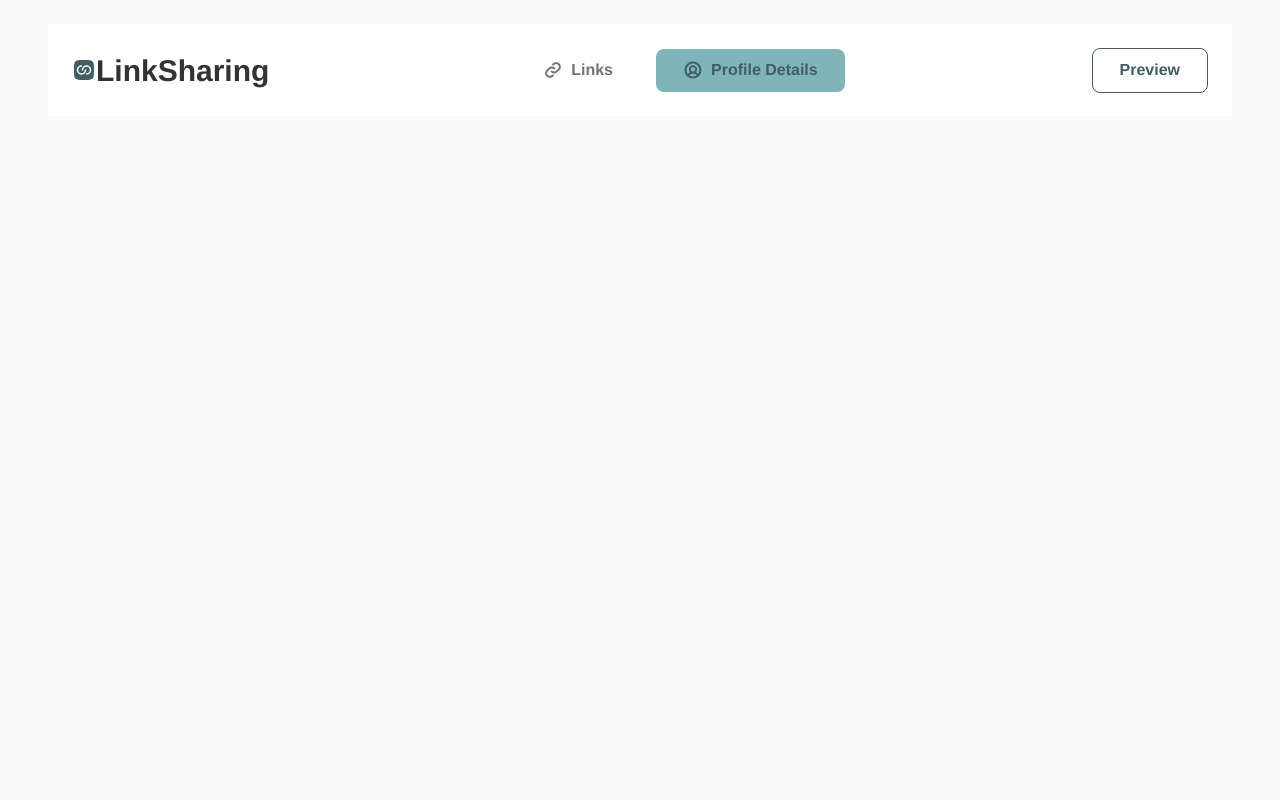
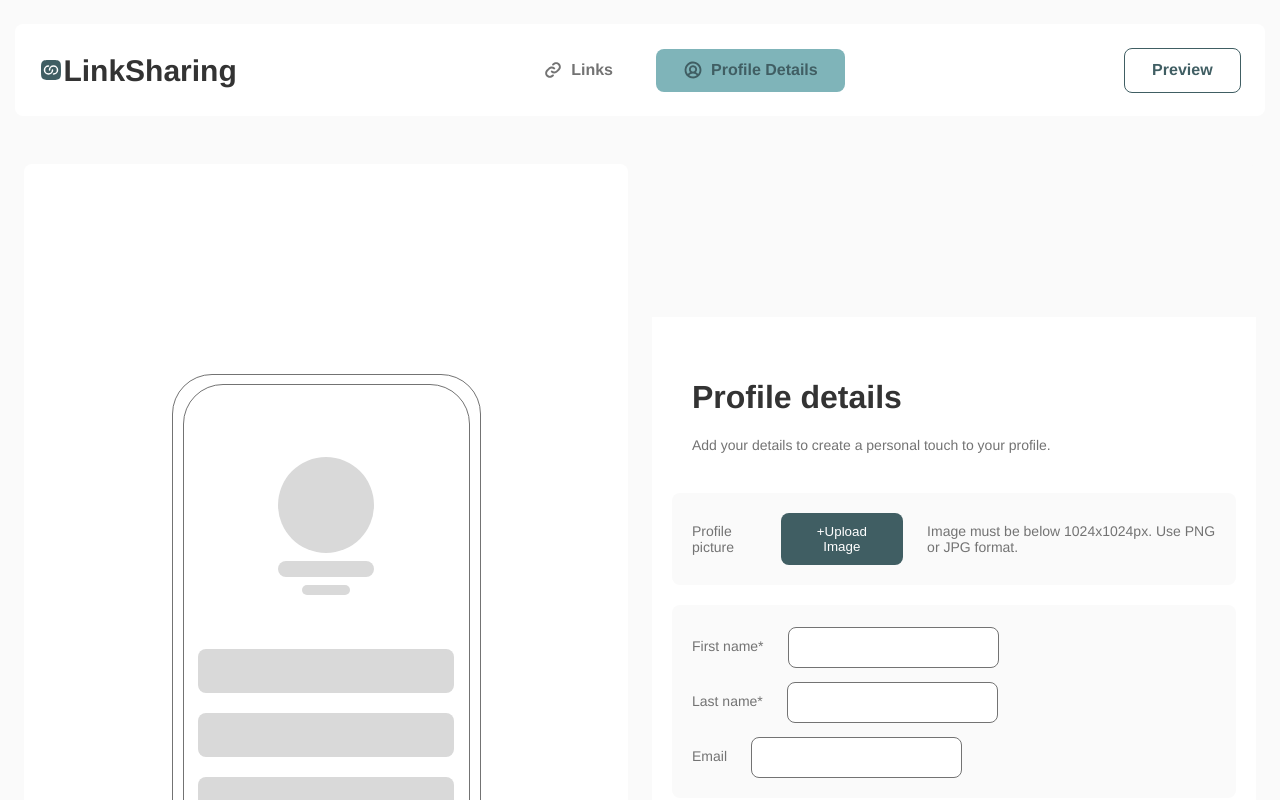
Before and after one commit to jspvg/link-sharing-app, a React (Vite) app: page /profile in a window 1280 px wide. Shown: the top 800 px of the page. Built offline with nearby package versions, Linux system fonts and the light colour scheme.

Commit message:
profile details component scaffold

```diff
--- a/src/App.scss
+++ b/src/App.scss
@@ -21,10 +21,11 @@ nav {
   display: flex;
   justify-content: space-between;
   background-color: white;
+  border-radius: 8px;
   margin: 24px;
   padding: 16px 24px;
   height: 60px;
-  width: 100%;
+  width: 97.5%;
 }
 
 p {
@@ -87,7 +88,8 @@ input[type="password"] {
   background-image: url("./assets/lock.svg");
 }
 
-input[type="url"] {
+input[type="url"],
+input[type="text"] {
   @extend %form-input;
 }
 
@@ -160,3 +162,10 @@ input:focus {
   @extend %flex-row;
   gap: 16px;
 }
+
+.profile-label {
+  @extend %flex-container;
+  @extend %flex-row;
+  justify-content: left!important;
+  gap: 24px;
+}
--- /dev/null
+++ b/src/components/ProfileDetails.tsx
@@ -0,0 +1,45 @@
+const ProfileDetails = () => {
+  return (
+    <div className="customize-div">
+      <div className="customize-header">
+        <h1>Profile details</h1>
+        <p className="header-p">
+          Add your details to create a personal touch to your profile.
+        </p>
+      </div>
+      <div className="link-input">
+        <label className="profile-label">
+          <p>Profile picture</p>
+          <button className="button">+Upload Image</button>
+          <p>Image must be below 1024x1024px. Use PNG or JPG format.</p>
+        </label>
+      </div>
+      <div className="customize-body">
+        <form className="link-input">
+          <label className="profile-label">
+            <p>First name*</p>
+            <input type="text" className="element-input" />
+            <p></p>
+          </label>
+          <label className="profile-label">
+            <p>Last name*</p>
+            <input type="text" className="element-input" />
+            <p></p>
+          </label>
+          <label className="profile-label">
+            <p>Email</p>
+            <input type="text" className="element-input" />
+            <p></p>
+          </label>
+        </form>
+      </div>
+
+      <div className="save-button">
+        {/* TODO manage disabled state */}
+        <button className="button">Save</button>
+      </div>
+    </div>
+  );
+};
+
+export default ProfileDetails;
--- a/src/pages/Profile.tsx
+++ b/src/pages/Profile.tsx
@@ -1,10 +1,16 @@
+import MobileMockup from "../components/MobileMockup";
 import Navbar from "../components/Navbar";
+import ProfileDetails from "../components/ProfileDetails";
 
 const Profile = () => {
   return (
-    <>
+    <div className="links-page">
       <Navbar />
-    </>
+      <div className="links-div">
+        <MobileMockup />
+        <ProfileDetails />
+      </div>
+    </div>
   );
 };
 
```
